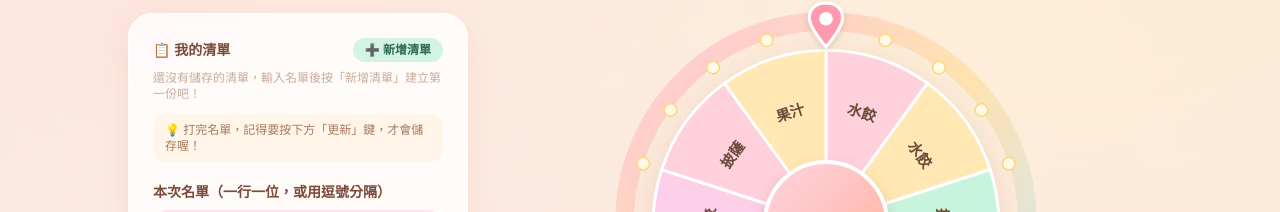
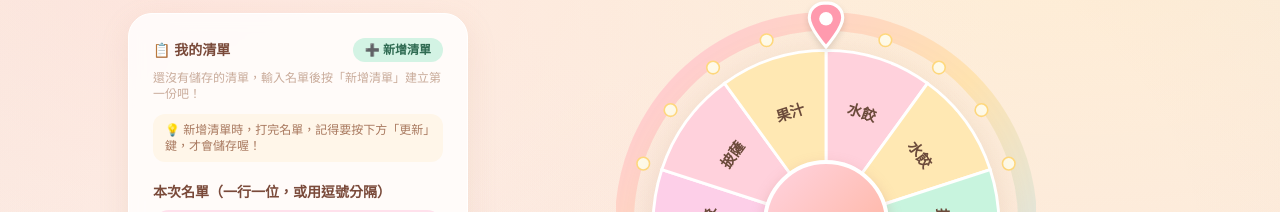
Before and after one commit to s612wsx/jun-tools, a Next.js app: page /lottery in a window 1280 px wide. Shown: the part 187-399 px from the top of the page. Built offline with nearby package versions, Linux system fonts and the light colour scheme.

Commit message:
Tweak reminder hint wording

```diff
--- a/app/lottery/page.tsx
+++ b/app/lottery/page.tsx
@@ -458,7 +458,7 @@ export default function LotteryPage() {
               )}
 
               <p className="mt-3 rounded-xl bg-[#FFF6E9] px-3 py-2 text-xs text-[#a8785e]">
-                💡 打完名單，記得要按下方「更新」鍵，才會儲存喔！
+                💡 新增清單時，打完名單，記得要按下方「更新」鍵，才會儲存喔！
               </p>
             </div>
 
```
